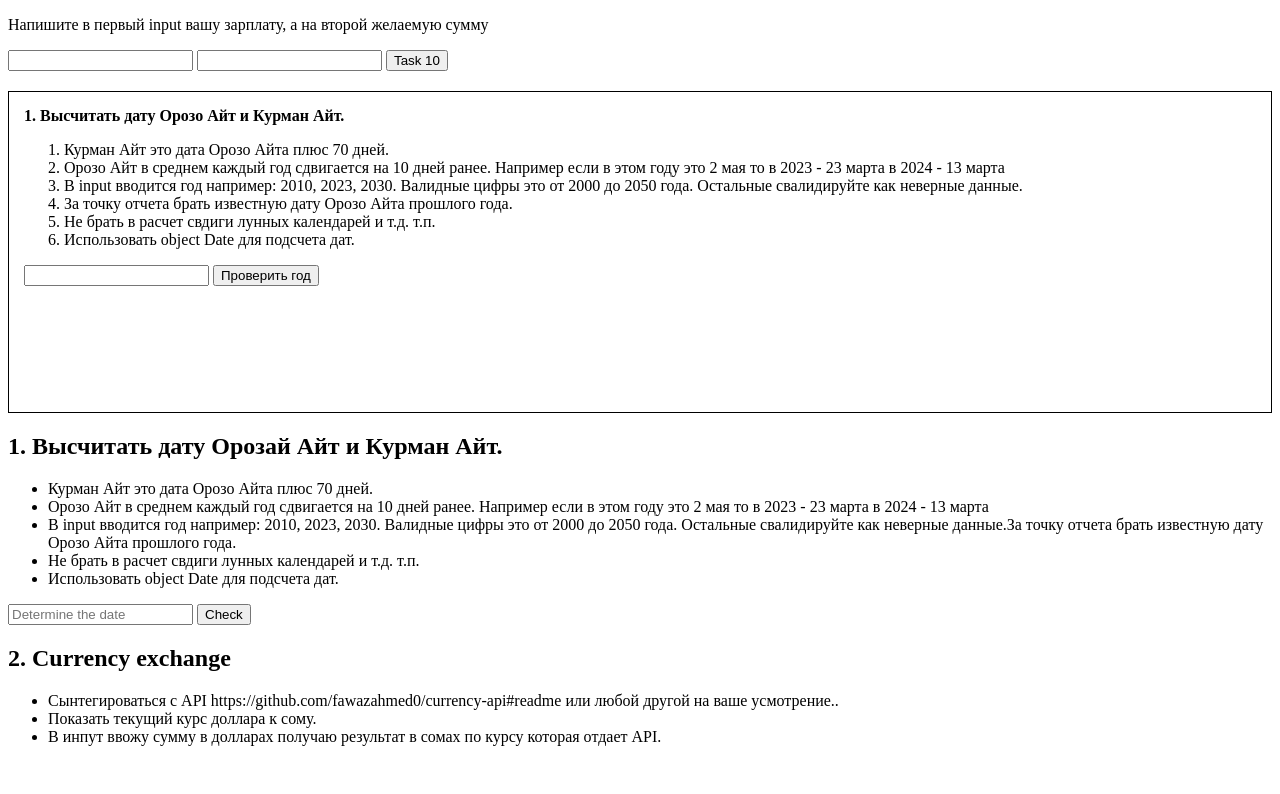
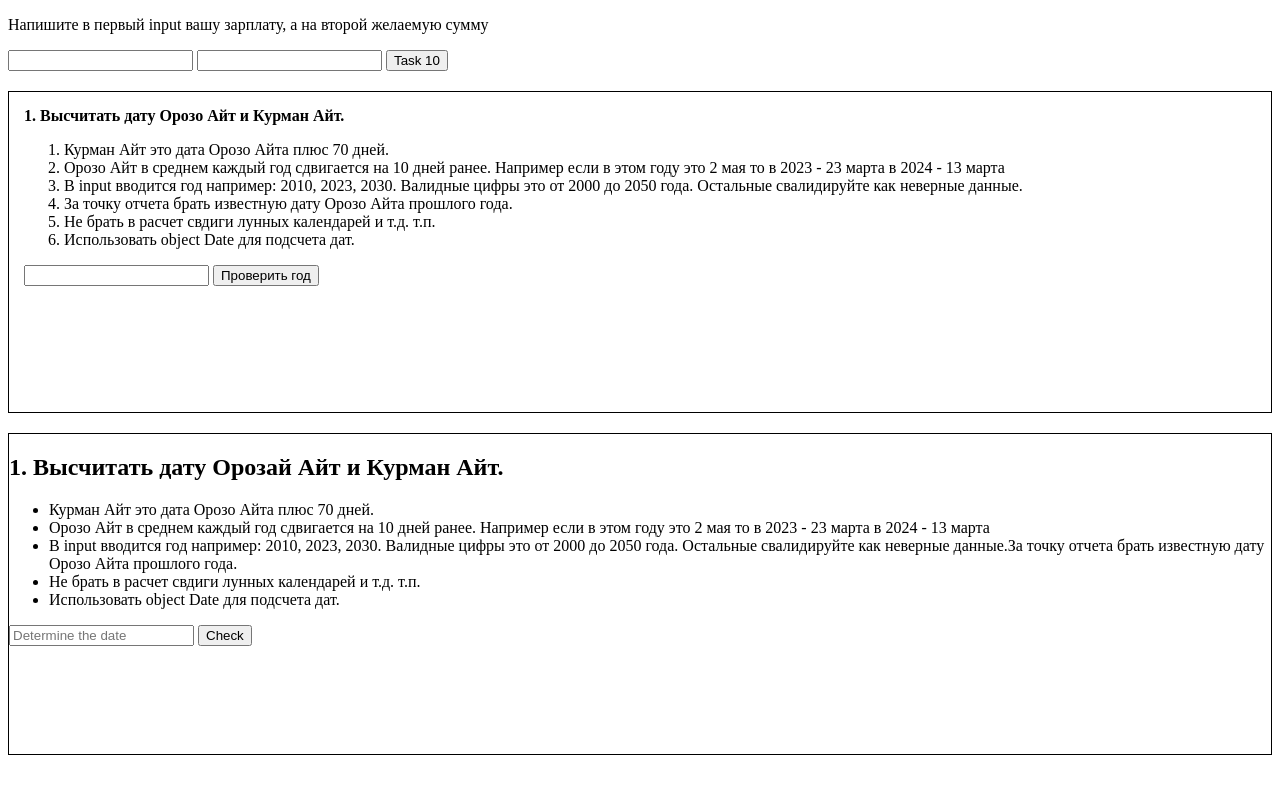
Before and after one commit to ulukbek18/Dias-Team, a plain HTML site: page index.html in a window 1280 px wide. Drawn offline with Linux system fonts and the light colour scheme.

Commit message:
modified index. html and added few features to css

```diff
--- a/index.html
+++ b/index.html
@@ -45,7 +45,7 @@
         </div>
     </div>
 
-   <div>
+   <div class="grid-container">
       <h2> 1. Высчитать дату Орозай Айт и Курман Айт. </h2>
         <ul>
             <li>Курман Айт это дата Орозо Айта плюс 70 дней.</li>
@@ -58,16 +58,9 @@
         <button onclick="checkValues()">Check</button>
         <div id="daterelease" class="hero-davion"></div>
     </div>
-    <div>
-        <h2> 2. Currency exchange </h2>
-        <ul>
-            <li>Сынтегироваться с API https://github.com/fawazahmed0/currency-api#readme или любой другой на ваше усмотрение..</li>
-            <li>Показать текущий курс доллара к сому.</li>
-            <li>В инпут ввожу сумму в долларах получаю результат в сомах по курсу которая отдает API.</li>
-        </ul>
-    </div>
+
     <script src="/js/question1.js"></script>
-    <script src="/Dias-Team/js/question3.js"></script>
+    <script src="/js/question3.js"></script>
     <script src="/js/question10.js"></script>
     <script src="/js/orozo.js"></script>
 
```
Also changed, not shown: css/main.css (line endings or trailing spaces).
